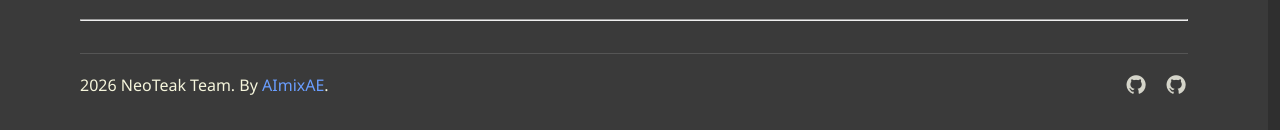
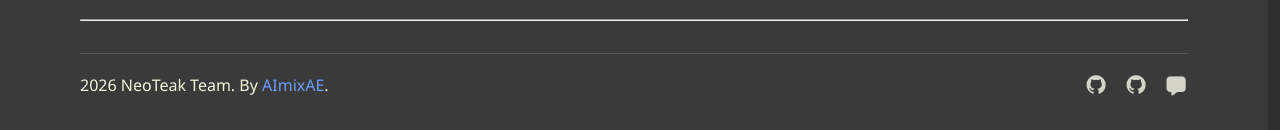
Before and after one commit to NeoTeakTeam/website, a Vue app: page / in a window 1280 px wide. Shown: the part 1038-1168 px from the top of the page. Built offline with nearby package versions, Linux system fonts and the light colour scheme.

Commit message:
feat: 添加联系邮箱链接到页脚

```diff
--- a/src/components/ShowFooter.vue
+++ b/src/components/ShowFooter.vue
@@ -43,6 +43,13 @@
                         ><i class="fab fa-github"></i
                         ><span class="tooltip-text">AImixAE</span></a
                     >
+                    <a
+                        href="javascript:location.href = 'mailto:' + ['NeoTeak','outlook.com'].join('@')"
+                        class="social-icon tooltip"
+                        style="cursor: pointer !important"
+                        ><i class="fa-solid fa-message"></i
+                        ><span class="tooltip-text">NeoTeak Email</span></a
+                    >
                 </div>
             </div>
         </div>
```
